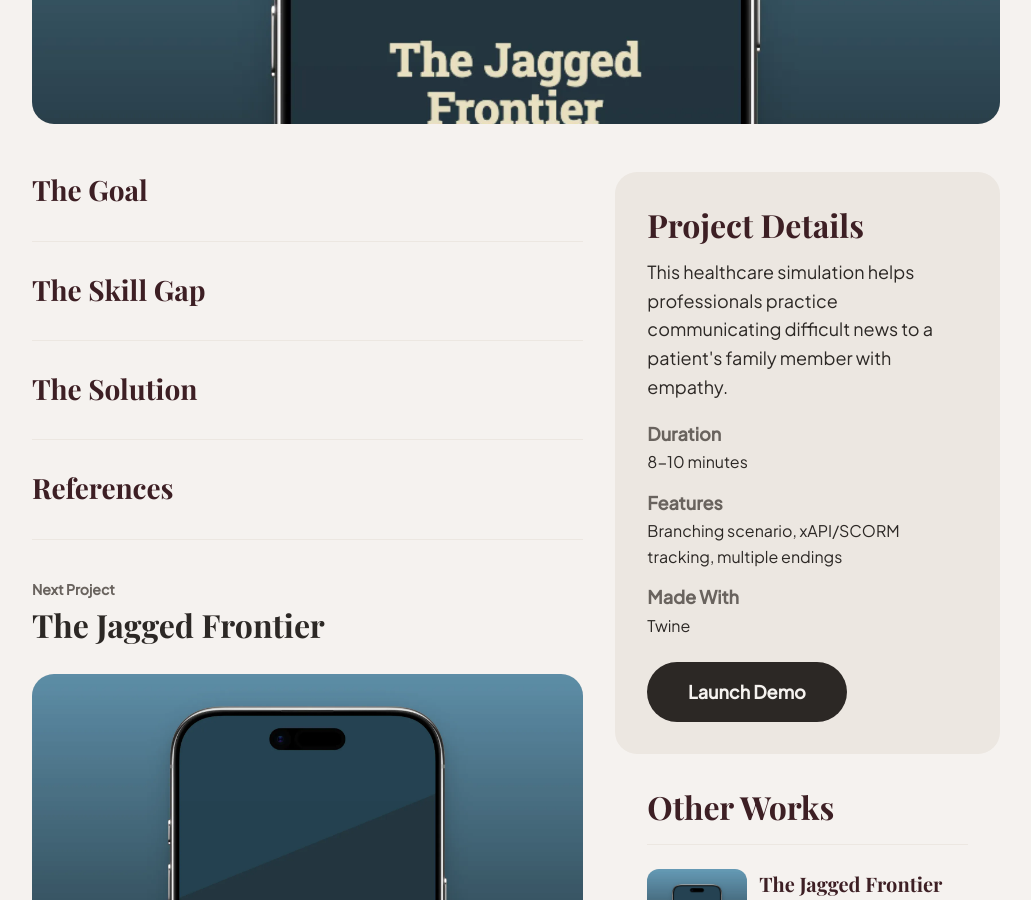
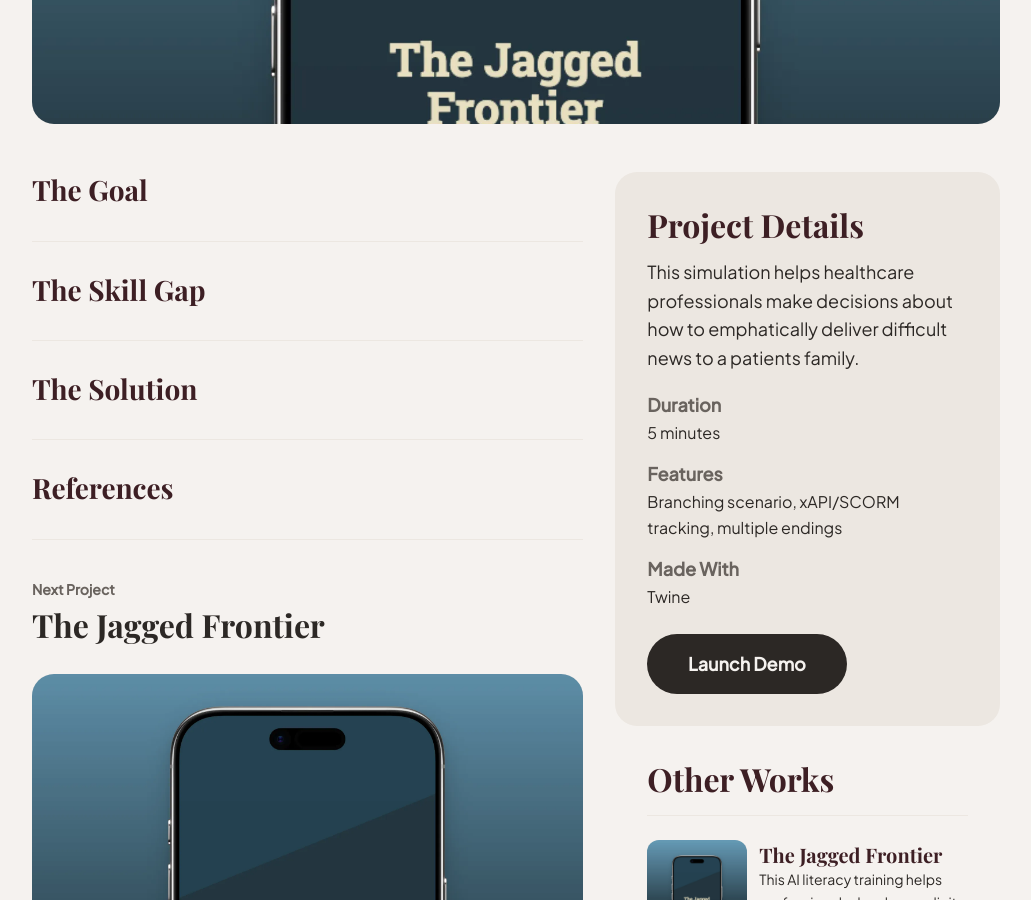
Before and after one commit to j0har/joharsingh.com, a Jekyll site: the page built from _projects/2026-01-02-bad-news.md, in a window 1280 px wide and 900 px high, scrolled down 739 px. Shown: the whole window, without its empty margins (124-1155 px from the left). Built offline with Jekyll 4.4.1, drawn with Linux system fonts in a browser that asks for light colours; some web fonts are replaced.

Commit message:
Revise simulation details in bad-news.md
Updated summary and meta description for clarity and conciseness. Changed duration from 8-10 minutes to 5 minutes.

```diff
--- a/_projects/2026-01-02-bad-news.md
+++ b/_projects/2026-01-02-bad-news.md
@@ -1,10 +1,10 @@
 ---
 title: Delivering Bad News
 subtitle: Simulation
-summary: This healthcare simulation helps professionals practice communicating difficult news to a patient's family member with empathy.
-meta_description: This healthcare simulation helps professionals practice communicating difficult news to a patient's family member with empathy.
+summary: This simulation helps healthcare professionals make decisions about how to emphatically deliver difficult news to a patients family.
+meta_description: This simulation helps healthcare professionals make decisions about how to emphatically deliver difficult news to a patients family.
 tools: Twine
-duration: 8-10 minutes
+duration: 5 minutes
 features: Branching scenario, xAPI/SCORM tracking, multiple endings
 demo_url: https://j0har.github.io/bad-news/
 date: 2026-06-14
```
